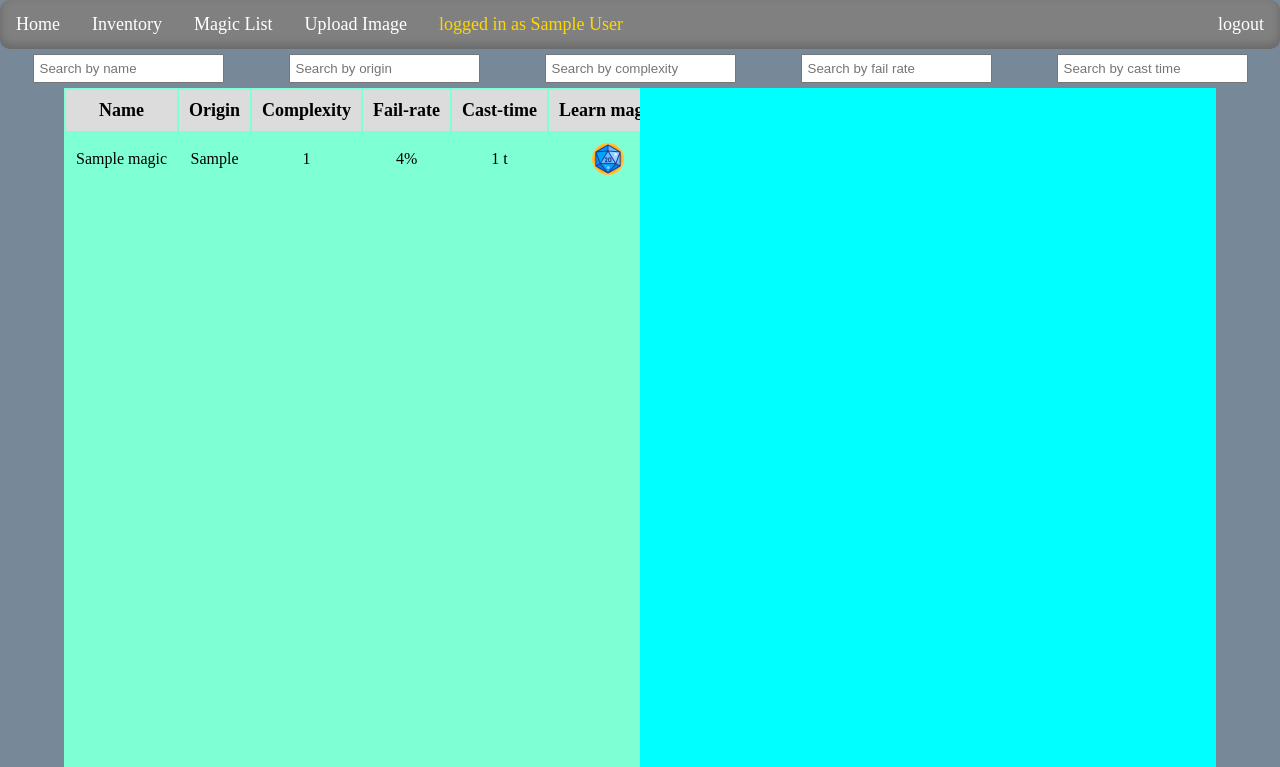
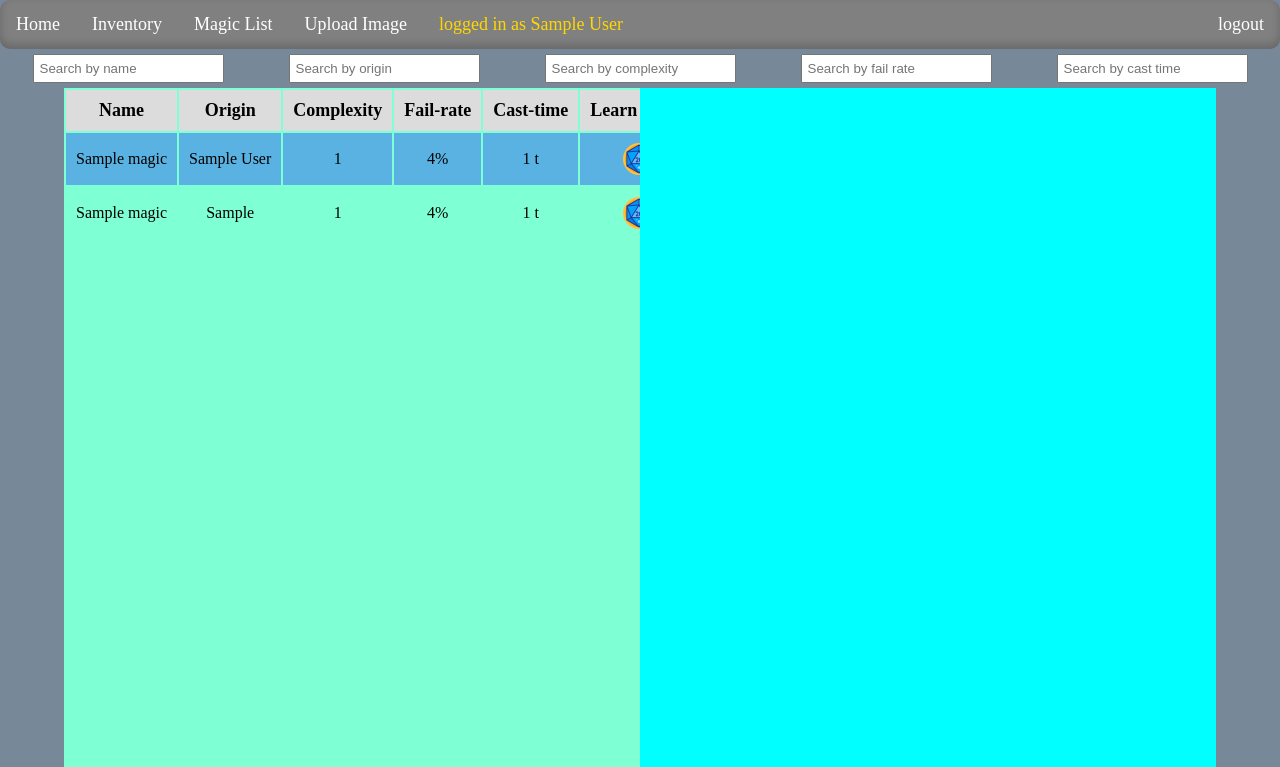
Before and after one commit to jakubovnik/KDnD-panel, a PHP site: page /magic-list.php in a window 1280 px wide. Shown: the top 767 px of the page. Run offline with PHP 8.4, Linux system fonts and the light colour scheme; the visitor is signed in with stand-in values (Sample User, id 1); tables that the repository leaves empty hold one stand-in row (values such as "Sample post").

Commit message:
learned magic now shows up on the magic list

```diff
--- a/www/get_magic.php
+++ b/www/get_magic.php
@@ -1,11 +1,19 @@
 <?php
 session_start();
 require "dbconnect.php";
-$sql = "SELECT * FROM kdnd.magic";
+$sql_default = "SELECT * FROM kdnd.magic";
 if($_POST['sort'] == "default"){
-    $sql = $sql." ORDER BY id";
+    $sql_default = $sql_default." ORDER BY id";
 }
-$result = $conn->query($sql);
+$sql_learned = "SELECT magic.id, character_magic.character_id, character_magic.magic_name, character_magic.complexity, character_magic.fail_rate, character_magic.cast_time
+FROM kdnd.character_magic
+INNER JOIN kdnd.magic
+ON magic.name=character_magic.magic_name
+WHERE character_id='".$_SESSION['cid']."'";
+$magic_default = $conn->query($sql_default);
+$magic_learned = $conn->query($sql_learned);
+
+
 echo "<div id='magic-list-container'>";
 echo "<table id='magic-list'>";
 echo "<tr>";
@@ -17,7 +25,19 @@ echo "<tr>";
     echo "<th>Learn magic</th>";
 echo "</tr>";
 
-while($row = $result->fetch_assoc()){
+while($row = $magic_learned->fetch_assoc()){//creating learned magic list
+    echo "<tr class='magic learned-magic' id='magic-0".$row['id']."' onclick='reveal_details(".$row['id'].")'>";
+        echo "<td class='magic-name' id='magic-name-0".$row['id']."'>".$row['magic_name']."</td>";
+        echo "<td class='magic-origin' id='magic-origin-0".$row['id']."'>".$_SESSION['cname']."</td>";
+        echo "<td class='magic-complexity' id='magic-complexity-0".$row['id']."'>".$row['complexity']."</td>";
+        echo "<td class='magic-fail' id='magic-fail-0".$row['id']."'>".$row['fail_rate']."%</td>";
+        echo "<td class='magic-cast' id='magic-cast-0".$row['id']."'>".$row['cast_time']." t</td>";
+        echo "<td class='magic-learn' id='magic-learn-0".$row['id']."' onclick='reveal_learn_magic(".$row['id'].")'>";
+            echo "<img src='images/d20.png' alt='learn magic' class='magic-learn-button' title='Learn this magic'>";
+        echo "</td>";
+    echo "</tr>";
+}
+while($row = $magic_default->fetch_assoc()){//creating default magic list
     echo "<tr class='magic' id='magic-".$row['id']."' onclick='reveal_details(".$row['id'].")'>";
         echo "<td class='magic-name' id='magic-name-".$row['id']."'>".$row['name']."</td>";
         echo "<td class='magic-origin' id='magic-origin-".$row['id']."'>".$row['origin']."</td>";
@@ -32,8 +52,8 @@ while($row = $result->fetch_assoc()){
 echo "</table>";
 echo "</div>";
 echo "<div id='magic-info-container' onclick='hide_details()'>";
-$result = $conn->query($sql);
-while($row = $result->fetch_assoc()){
+$magic_default = $conn->query($sql_default);
+while($row = $magic_default->fetch_assoc()){
     echo "<div class='magic-info' id='magic-info-".$row['id']."'>";
         echo "<div class='magic-detail-info'>";
             echo "<span class='magic-detail-name'>".$row['name']."</span>";
--- a/www/style.css
+++ b/www/style.css
@@ -192,6 +192,9 @@ tr:first-child *{
 }
 #magic-list{
     width: max-content;
+}
+.learned-magic{
+    background-color: rgba(0, 0, 255, 0.3);
 }
 #magic-info-container{
     overflow-x: hidden;
```
